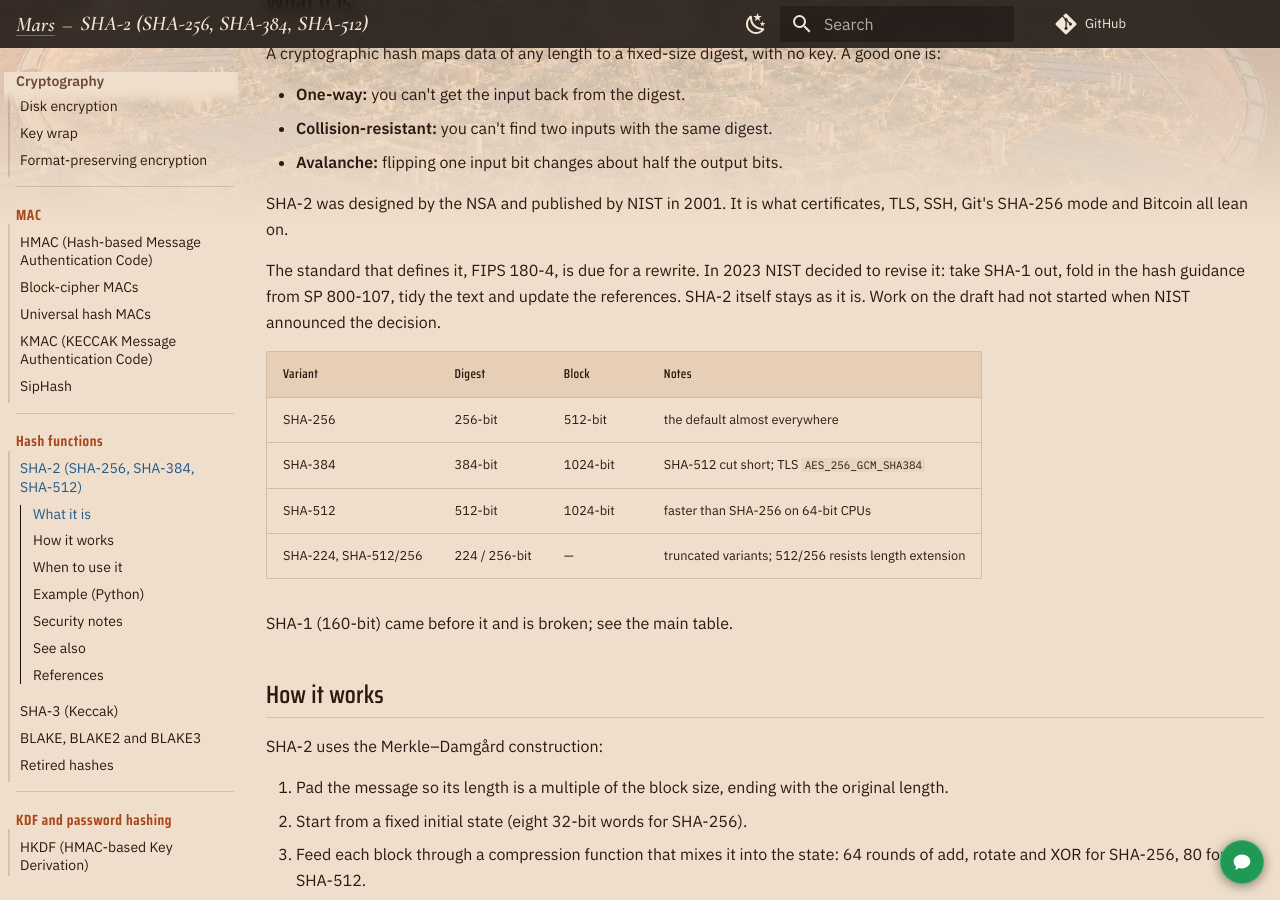
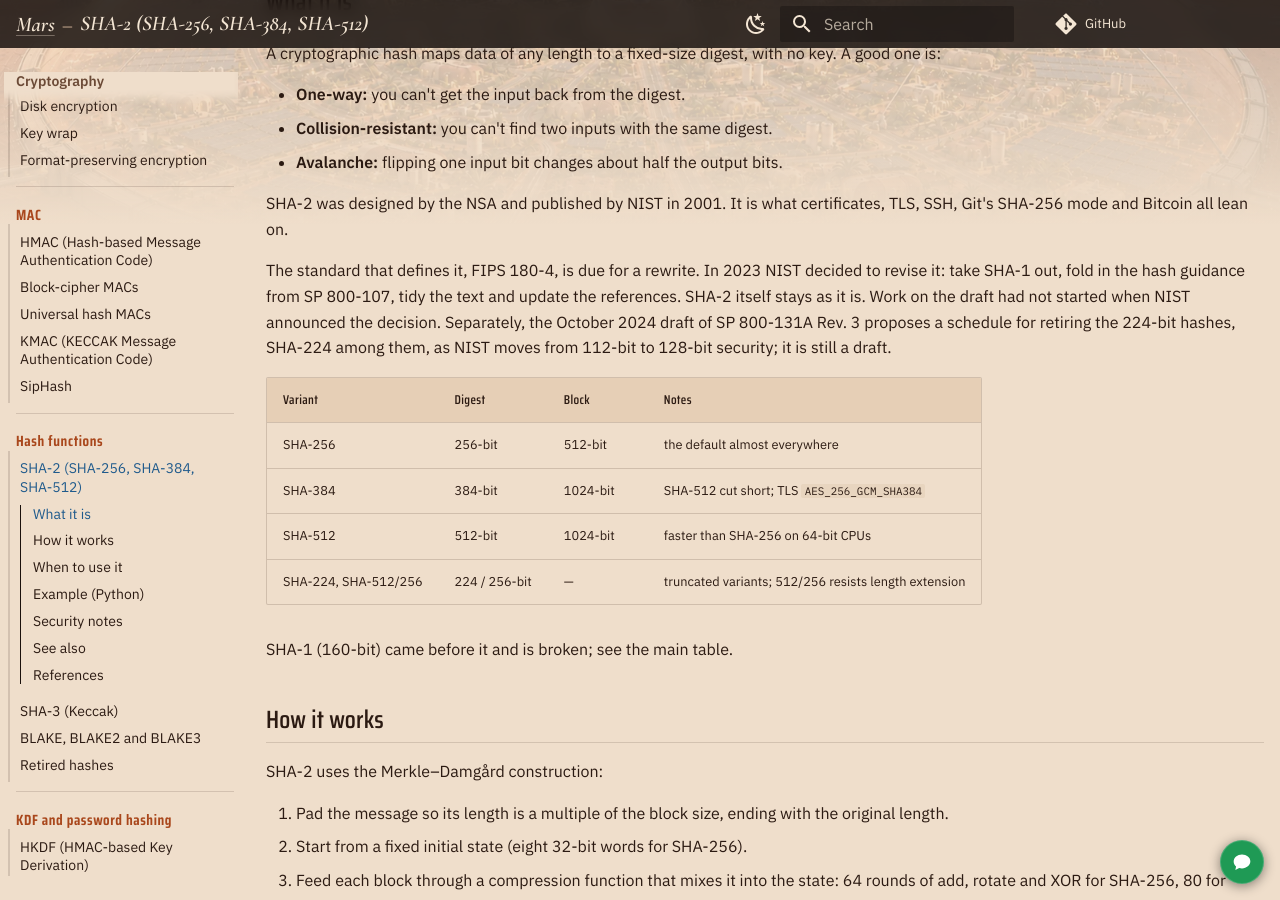
Before and after one commit to TTMathCS/cryptography, an MkDocs documentation site: the page built from docs/07-hash/SHA-2.md, in a window 1280 px wide and 900 px high, scrolled down 303 px. Built offline with MkDocs 1.6.1 and Material for MkDocs 9.7.7, drawn with Linux system fonts in a browser that asks for light colours; comment, search, counter and statistics services are not loaded; some of the changed text lies outside the part shown.

Commit message:
SHA-2 / SHA-3: the SP 800-131A Rev. 3 draft (Oct 2024) proposes retiring the 224-bit hashes; with source

```diff
--- a/docs/07-hash/SHA-2.md
+++ b/docs/07-hash/SHA-2.md
@@ -22,6 +22,9 @@ The standard that defines it, FIPS 180-4, is due for a rewrite. In 2023 NIST
 decided to revise it: take SHA-1 out, fold in the hash guidance from SP
 800-107, tidy the text and update the references. SHA-2 itself stays as it
 is. Work on the draft had not started when NIST announced the decision.
+Separately, the October 2024 draft of SP 800-131A Rev. 3 proposes a schedule
+for retiring the 224-bit hashes, SHA-224 among them, as NIST moves from 112-bit
+to 128-bit security; it is still a draft.
 
 | Variant | Digest | Block | Notes |
 |---|---|---|---|
@@ -93,4 +96,5 @@ print(h.hexdigest() == digest)   # True
 ## References
 
 - [FIPS 180-4: Secure Hash Standard](https://csrc.nist.gov/pubs/fips/180-4/upd1/final) / [NIST, "Decision to Revise FIPS 180-4" (2023)](https://csrc.nist.gov/news/2023/decision-to-revise-fips-180-4)
+- [NIST SP 800-131A Rev. 3, initial public draft (2024)](https://csrc.nist.gov/pubs/sp/800/131/a/r3/ipd)
 - [RFC 6234: SHA-2 in C, with test vectors](https://www.rfc-editor.org/rfc/rfc6234)
```
Also changed, not shown: docs/07-hash/SHA-3.md (+3 -1 lines).
